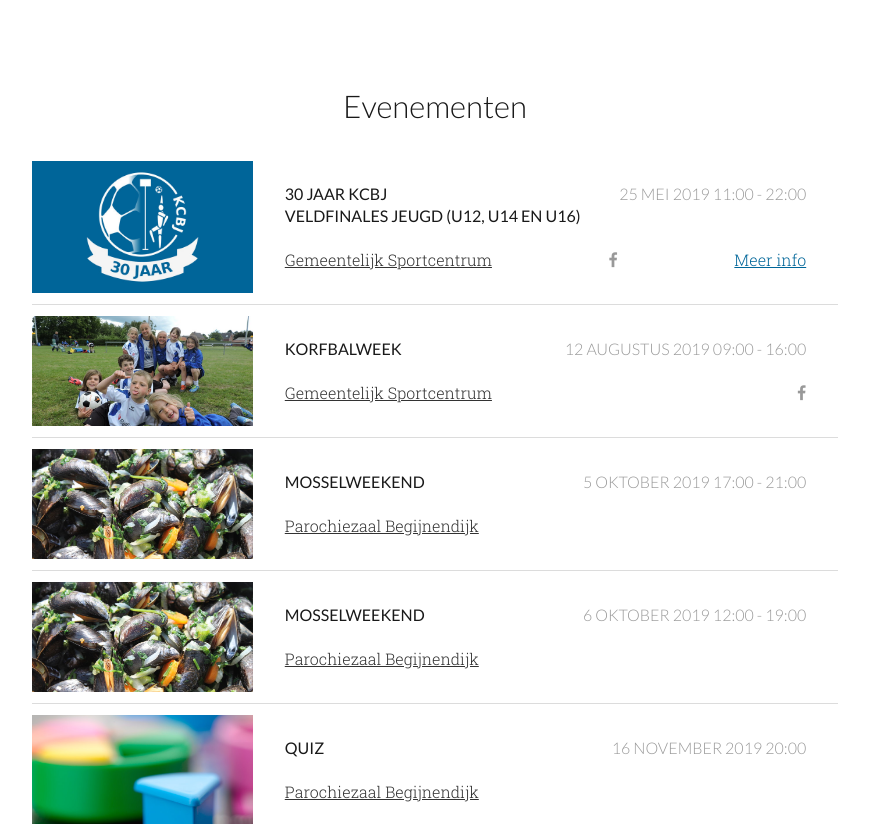
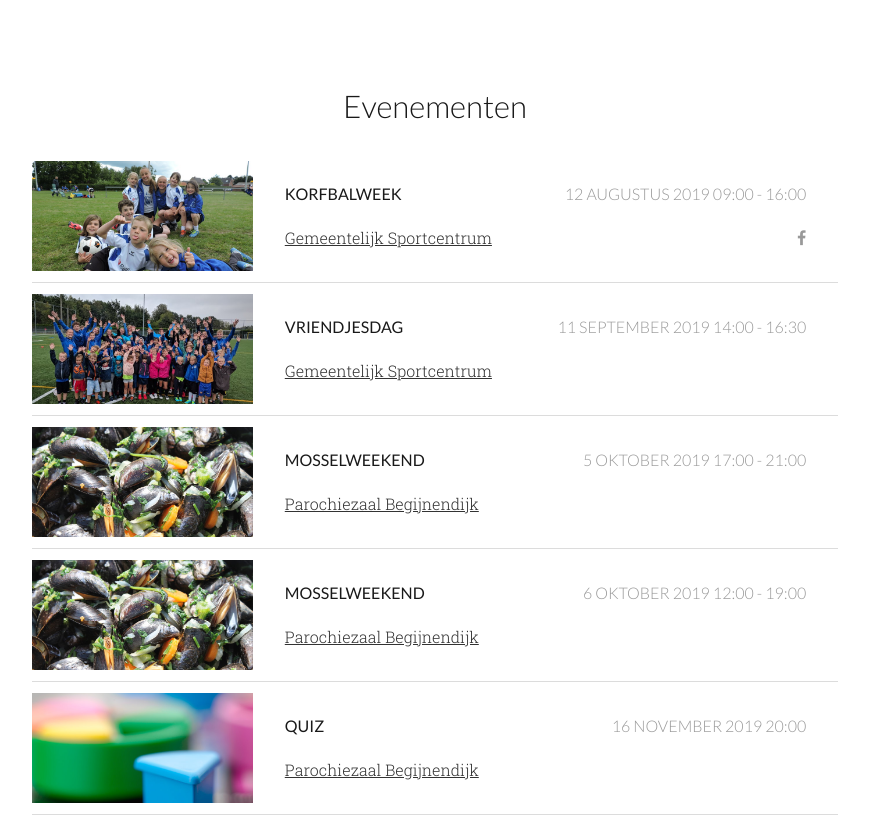
Before and after one commit to kcbj/kcbj.github.io, a Jekyll site: the page built from agenda/index.html, in a window 1280 px wide and 900 px high, scrolled down 666 px, cut to the strip 76-900 px from the top of the window. Shown: the whole strip, without its empty margins (205-1074 px from the left). Built offline with Jekyll 4.4.1, drawn with Linux system fonts in a browser that asks for light colours; nearby versions of some CDN libraries.

Commit message:
Removed 30jaar. Added vriendjesdag.

```diff
--- a/_data/events.yml
+++ b/_data/events.yml
@@ -8,19 +8,17 @@
 #   start: 2019-2-2 17:30:00 +01:00
 #   location: parochiezaal
 #   image: party.jpg
-- title: 30 jaar KCBJ<br>Veldfinales Jeugd (U12, U14 en U16)
-  start: 2019-5-25 11:00:00 +02:00
-  end: 2019-5-25 22:00:00 +02:00
-  location: grotebaan
-  image: 30.jpg
-  facebook: https://www.facebook.com/events/946582728880421/
-  page: /30jaar/
 - title: Korfbalweek
   start: 2019-8-12 09:00:00 +02:00
   end: 2019-8-16 16:00:00 +02:00
   location: grotebaan
   image: korfbalweek.jpg
   facebook: https://www.facebook.com/events/219082925599198/
+- title: Vriendjesdag
+  start: 2019-9-11 14:00:00 +02:00
+  end: 2019-9-11 16:30:00 +02:00
+  location: grotebaan
+  image: vriendjesdag.jpg
 - title: Mosselweekend
   start: 2019-10-05 17:00:00 +02:00
   end: 2019-10-05 21:00:00 +02:00
```
Also changed, not shown: images/events/originals/vriendjesdag.jpg, images/events/vriendjesdag.jpg.
